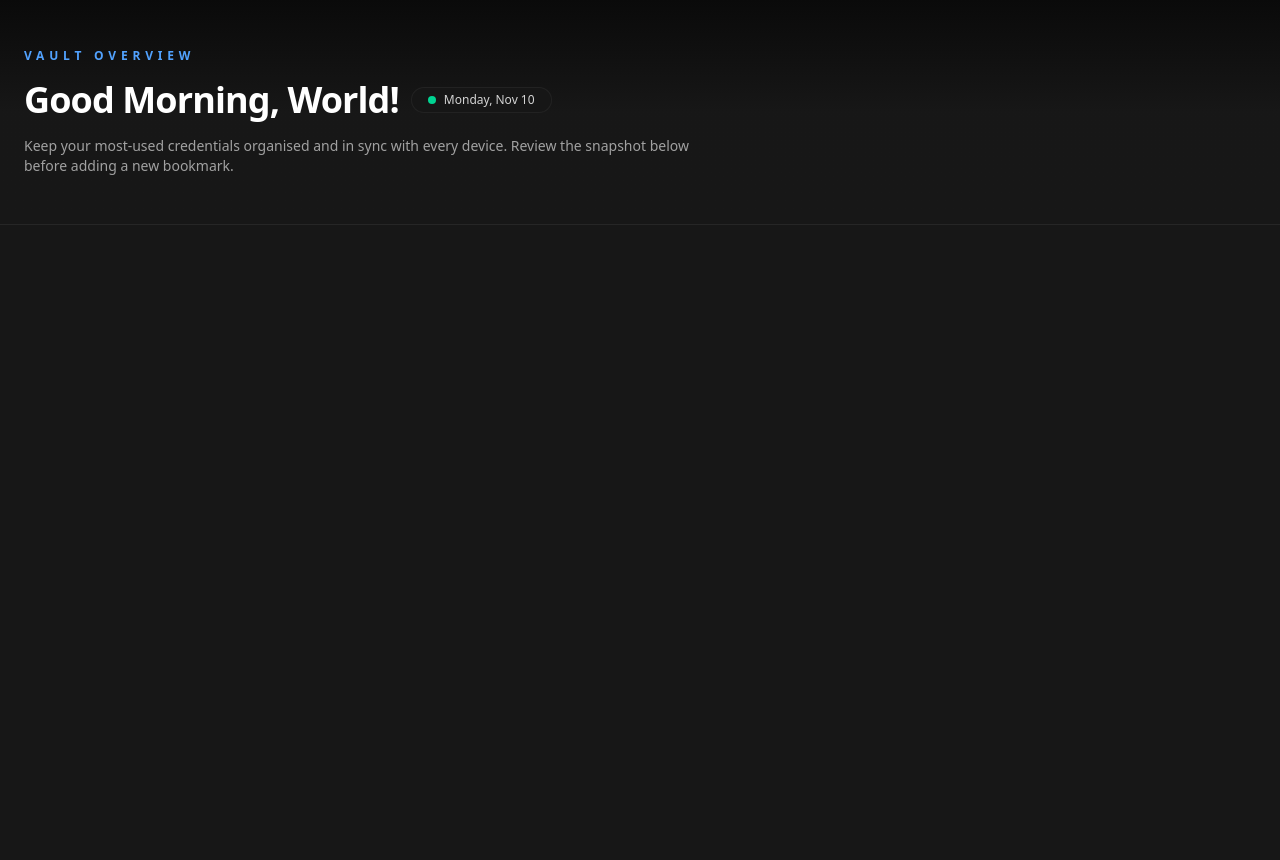
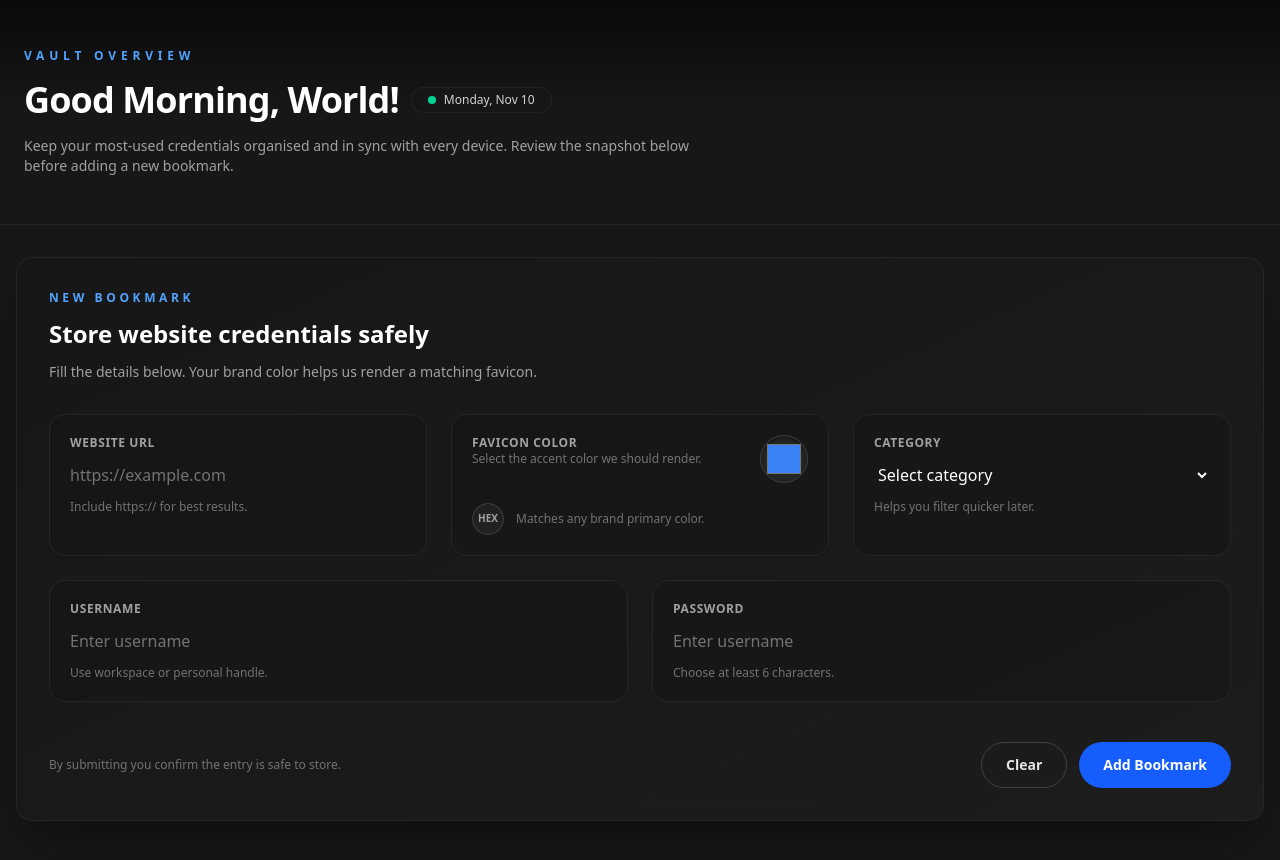
Before and after one commit to MD-Moniruzzaman-Arafat/lws-project-2-batch-4, a React (Vite) app: page / in a window 1280 px wide. Before the commit the page ends 800 px from the top, so only its background shows below. Built offline with nearby package versions, Linux system fonts and the light colour scheme.

Commit message:
from compopnent design

```diff
--- a/src/App.jsx
+++ b/src/App.jsx
@@ -1,10 +1,12 @@
 import './App.css';
+import Form from './components/Form/Form';
 import Header from './components/Header/Header';
 
 function App() {
   return (
     <>
       <Header />
+      <Form />
     </>
   );
 }
--- /dev/null
+++ b/src/components/Form/Category.jsx
@@ -0,0 +1,25 @@
+export default function Category() {
+  return (
+    <>
+      <label className="flex flex-col gap-3 rounded-2xl border border-neutral-800 bg-neutral-900/60 p-5 text-sm transition focus-within:border-blue-500 focus-within:bg-neutral-900 focus-within:shadow-lg focus-within:shadow-blue-500/10">
+        <span className="text-xs font-semibold uppercase tracking-wider text-neutral-400">
+          Category
+        </span>
+        <select className="w-full bg-transparent text-base text-white outline-none">
+          <option className="bg-neutral-900 text-white">Select category</option>
+          <option className="bg-neutral-900 text-white">Social</option>
+          <option className="bg-neutral-900 text-white">Video</option>
+          <option className="bg-neutral-900 text-white">Design</option>
+          <option className="bg-neutral-900 text-white">Streaming</option>
+          <option className="bg-neutral-900 text-white">Productivity</option>
+          <option className="bg-neutral-900 text-white">Entertainment</option>
+          <option className="bg-neutral-900 text-white">Shopping</option>
+          <option className="bg-neutral-900 text-white">Music</option>
+        </select>
+        <span className="text-xs text-neutral-500">
+          Helps you filter quicker later.
+        </span>
+      </label>
+    </>
+  );
+}
--- /dev/null
+++ b/src/components/Form/ColorPicker.jsx
@@ -0,0 +1,29 @@
+export default function ColorPicker() {
+  return (
+    <>
+      <div className="rounded-2xl border border-neutral-800 bg-neutral-900/60 p-5 text-sm transition focus-within:border-blue-500 focus-within:bg-neutral-900 focus-within:shadow-lg focus-within:shadow-blue-500/10">
+        <div className="flex items-start justify-between">
+          <div>
+            <p className="text-xs font-semibold uppercase tracking-wider text-neutral-400">
+              Favicon color
+            </p>
+            <p className="text-xs text-neutral-500">
+              Select the accent color we should render.
+            </p>
+          </div>
+          <input
+            type="color"
+            value="#3b82f6"
+            className="h-12 w-12 cursor-pointer rounded-full border border-neutral-700 bg-neutral-800 p-1 shadow-inner shadow-black/50"
+          />
+        </div>
+        <div className="mt-5 flex items-center gap-3 text-xs text-neutral-500">
+          <span className="inline-flex h-8 w-8 items-center justify-center rounded-full border border-neutral-700 bg-neutral-800/80 text-[10px] font-semibold uppercase text-neutral-400">
+            Hex
+          </span>
+          <span>Matches any brand primary color.</span>
+        </div>
+      </div>
+    </>
+  );
+}
--- /dev/null
+++ b/src/components/Form/Form.jsx
@@ -0,0 +1,76 @@
+import InputField from '../common/InputField';
+import Category from './Category';
+import ColorPicker from './ColorPicker';
+import WebSiteUrlInput from './WebSiteUrlInput';
+
+export default function Form() {
+  return (
+    <>
+      <div className="max-w-7xl mx-auto mt-8 px-4">
+        <form className="mb-10 rounded-2xl border border-neutral-800 bg-gradient-to-br from-neutral-900/70 to-neutral-800/40 p-8 shadow-2xl shadow-black/40 backdrop-blur">
+          <div className="mb-8 flex flex-col gap-3">
+            <p className="text-xs font-semibold uppercase tracking-[0.3em] text-blue-400">
+              New bookmark
+            </p>
+            <h2 className="text-2xl font-semibold">
+              Store website credentials safely
+            </h2>
+            <p className="text-sm text-neutral-400">
+              Fill the details below. Your brand color helps us render a
+              matching favicon.
+            </p>
+          </div>
+
+          <div className="space-y-6">
+            <div className="grid grid-cols-1 gap-6 lg:grid-cols-3">
+              {/* <!-- Website URL Input --> */}
+              <WebSiteUrlInput />
+
+              {/* <!-- Color Picker --> */}
+              <ColorPicker />
+
+              {/* <!-- Category Select --> */}
+              <Category />
+            </div>
+
+            <div className="grid grid-cols-1 gap-6 md:grid-cols-2">
+              {/* <!-- Username Input --> */}
+              <InputField
+                name={'Username'}
+                type={'text'}
+                text={'Use workspace or personal handle.'}
+              />
+
+              {/* <!-- Password Input --> */}
+              <InputField
+                name={'Password'}
+                type={'password'}
+                text={'Choose at least 6 characters.'}
+              />
+            </div>
+          </div>
+
+          <div className="mt-10 flex flex-col gap-3 md:flex-row md:items-center md:justify-between">
+            <div className="text-xs text-neutral-500">
+              By submitting you confirm the entry is safe to store.
+            </div>
+            <div className="flex flex-1 justify-end gap-3">
+              <button
+                type="reset"
+                className="w-full rounded-full border border-neutral-700 px-6 py-3 text-sm font-semibold text-neutral-200 transition hover:border-neutral-500 hover:text-white md:w-auto"
+              >
+                Clear
+              </button>
+              <button
+                type="submit"
+                className="w-full rounded-full bg-blue-600 px-6 py-3 text-sm font-semibold text-white transition hover:bg-blue-500 md:w-auto"
+              >
+                Add Bookmark
+              </button>
+            </div>
+          </div>
+        </form>
+      </div>
+    </>
+  );
+}
--- /dev/null
+++ b/src/components/Form/WebSiteUrlInput.jsx
@@ -0,0 +1,19 @@
+export default function WebSiteUrlInput() {
+  return (
+    <>
+      <label className="flex flex-col gap-3 rounded-2xl border border-neutral-800 bg-neutral-900/60 p-5 text-sm transition focus-within:border-blue-500 focus-within:bg-neutral-900 focus-within:shadow-lg focus-within:shadow-blue-500/10">
+        <span className="text-xs font-semibold uppercase tracking-wider text-neutral-400">
+          Website URL
+        </span>
+        <input
+          type="url"
+          placeholder="https://example.com"
+          className="w-full bg-transparent text-base text-white placeholder:text-neutral-500 focus:outline-none"
+        />
+        <span className="text-xs text-neutral-500">
+          Include https:// for best results.
+        </span>
+      </label>
+    </>
+  );
+}
--- /dev/null
+++ b/src/components/common/InputField.jsx
@@ -0,0 +1,17 @@
+export default function InputField({ name, type, text }) {
+  return (
+    <>
+      <label className="flex flex-col gap-3 rounded-2xl border border-neutral-800 bg-neutral-900/60 p-5 text-sm transition focus-within:border-blue-500 focus-within:bg-neutral-900 focus-within:shadow-lg focus-within:shadow-blue-500/10">
+        <span className="text-xs font-semibold uppercase tracking-wider text-neutral-400">
+          {name}
+        </span>
+        <input
+          type={type}
+          placeholder="Enter username"
+          className="w-full bg-transparent text-base text-white placeholder:text-neutral-500 focus:outline-none"
+        />
+        <span className="text-xs text-neutral-500">{text}</span>
+      </label>
+    </>
+  );
+}
```
